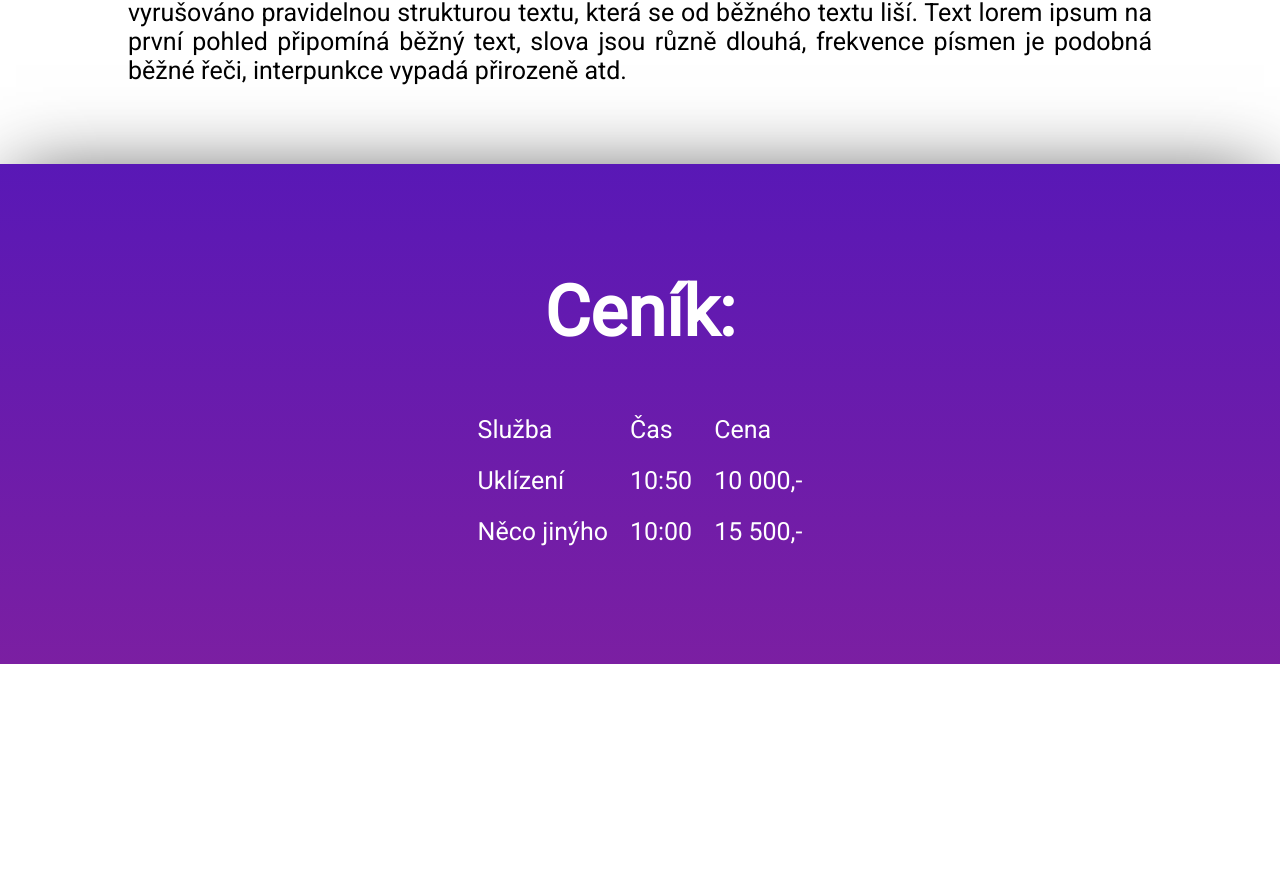
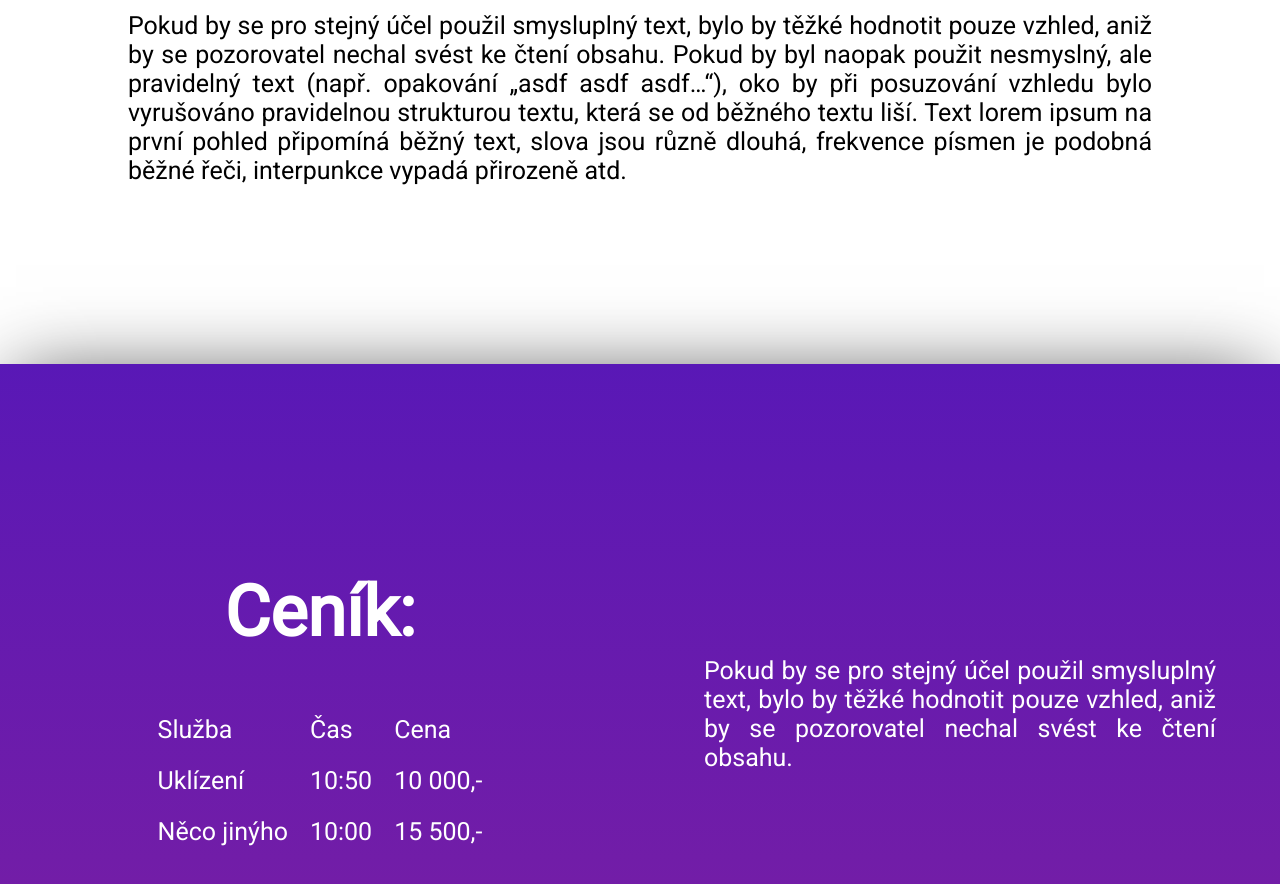
Before and after one commit to JanSkvaril/Gabro-Framework, a React (Create React App) app: page / in a window 1280 px wide. Shown: the part 1136-2020 px from the top of the page. Before the commit the page ends 1800 px from the top, so only its background shows below. Built offline with nearby package versions, Linux system fonts and the light colour scheme.

Commit message:
přinán color na landing page, dokumentace

```diff
--- a/src/App.jsx
+++ b/src/App.jsx
@@ -21,7 +21,8 @@ class App extends Component {
           mainTittle="Firma skvělá"
           secondaryTittle="Co je fakt super..."
           shadow={true}
-          bg="linear-gradient(#5918b6, #7b1fa2)" />
+          bg="linear-gradient(#5918b6, #7b1fa2)"
+          color="white" />
         <Section
 
         >
@@ -37,7 +38,7 @@ class App extends Component {
           shadow={true}
           color="white"
         >
-          <div className="full">
+          <div className="half">
             <h2>Ceník:</h2>
             <table>
               <tr>
@@ -57,6 +58,9 @@ class App extends Component {
               </tr>
             </table>
           </div>
+          <div className="half">
+            <p>Pokud by se pro stejný účel použil smysluplný text, bylo by těžké hodnotit pouze vzhled, aniž by se pozorovatel nechal svést ke čtení obsahu. </p>
+          </div>
         </Section>
       </div>
     );
--- a/src/components/LandingPage/LandingPage.jsx
+++ b/src/components/LandingPage/LandingPage.jsx
@@ -6,6 +6,7 @@ const LandingPage = (props) => {
     let styles = {
         boxShadow: props.shadow ? "0px 0px 77px -16px rgba(0,0,0,0.75)" : "none",
         background: props.bg,
+        color: props.color,
     };
     return (
         <div className="landing-page" style={styles}>
--- a/src/components/Section/Section.scss
+++ b/src/components/Section/Section.scss
@@ -2,7 +2,7 @@
     $break-medium: 800px;
     $break-large: 1300px;
     width: 100%;
-    min-height: 500px;
+    min-height: 700px;
     display: flex;
     display: flex;
     // align-items: center;
@@ -81,7 +81,6 @@
         // min-height: 500px;
         // height: 100%;
         width: 50%;
-        background-color: aqua;
     }
 
     .full {
```
Also changed, not shown: 1 other file (tests, documents, lock files or other folders).
